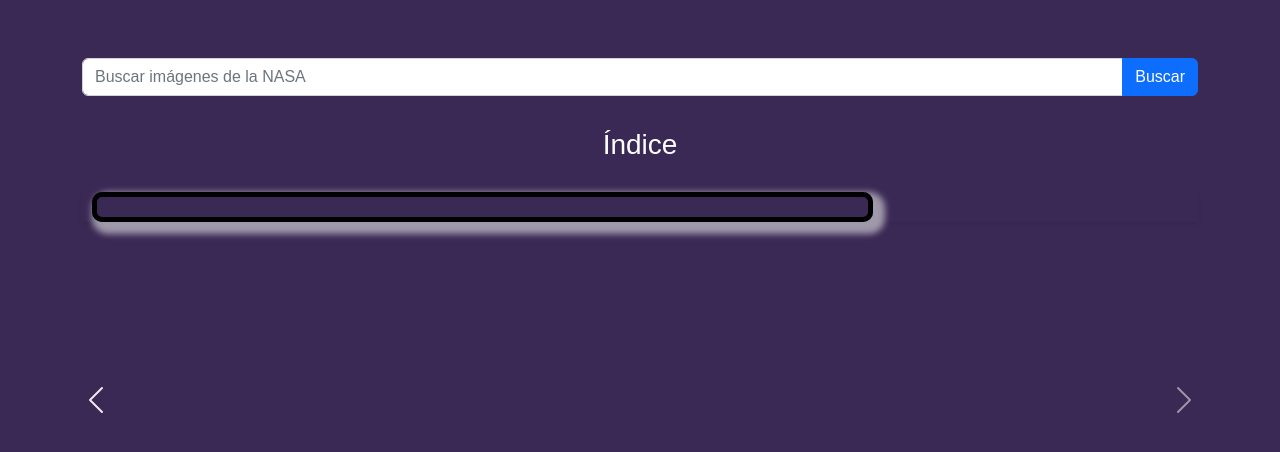
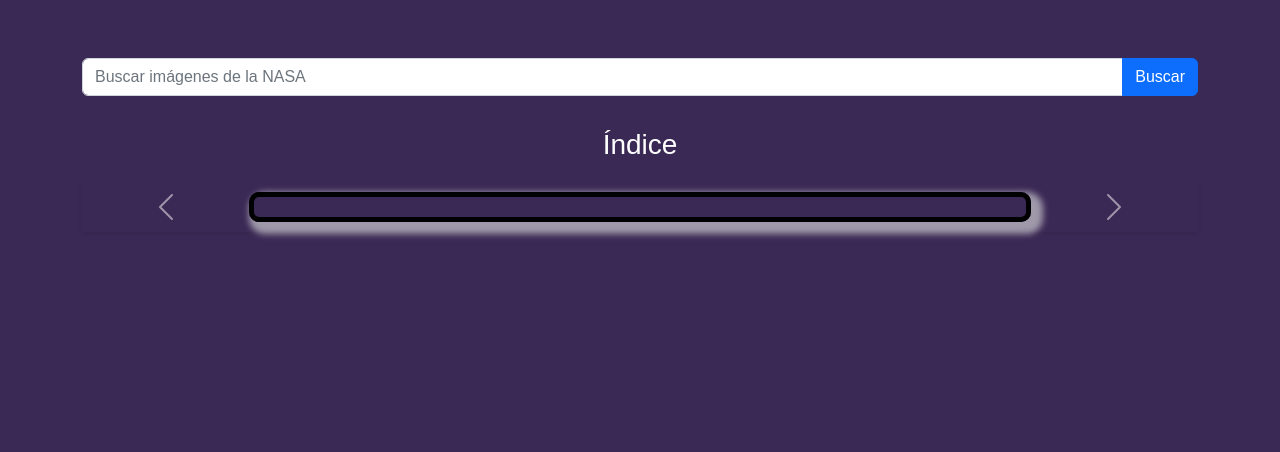
Before and after one commit to JeammCarlos/Poyecto_Nasa, a plain HTML site: page index.html in a window 1280 px wide. Drawn offline with nearby package versions, Linux system fonts and the light colour scheme; no server answers.

Commit message:
Se regresa la clase "carousel slide"

```diff
--- a/index.html
+++ b/index.html
@@ -42,7 +42,7 @@
             <ul id="imageIndex" class="list-group"></ul>
         </div>
 
-        <div id="imageCarousel" class="carouselslide" data-bs-ride="carousel">
+        <div id="imageCarousel" class="carousel slide" data-bs-ride="carousel">
             <div class="carousel-inner"></div>
             <a class="carousel-control-prev" href="#imageCarousel" role="button" data-bs-slide="prev"><span class="carousel-control-prev-icon" aria-hidden="true"></span><span class="visually-hidden">Anterior</span></a><a class="carousel-control-next" href="#imageCarousel" role="button" data-bs-slide="next"><span class="carousel-control-next-icon" aria-hidden="true"></span><span class="visually-hidden">Siguiente</span></a>
         </div>
```
